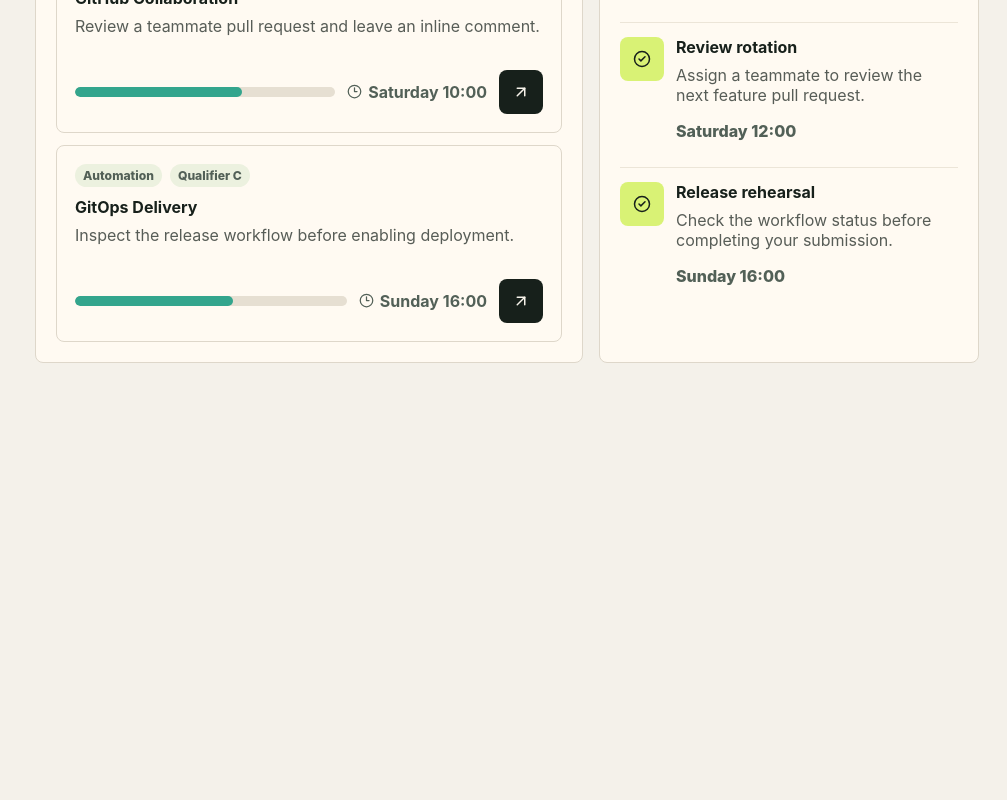
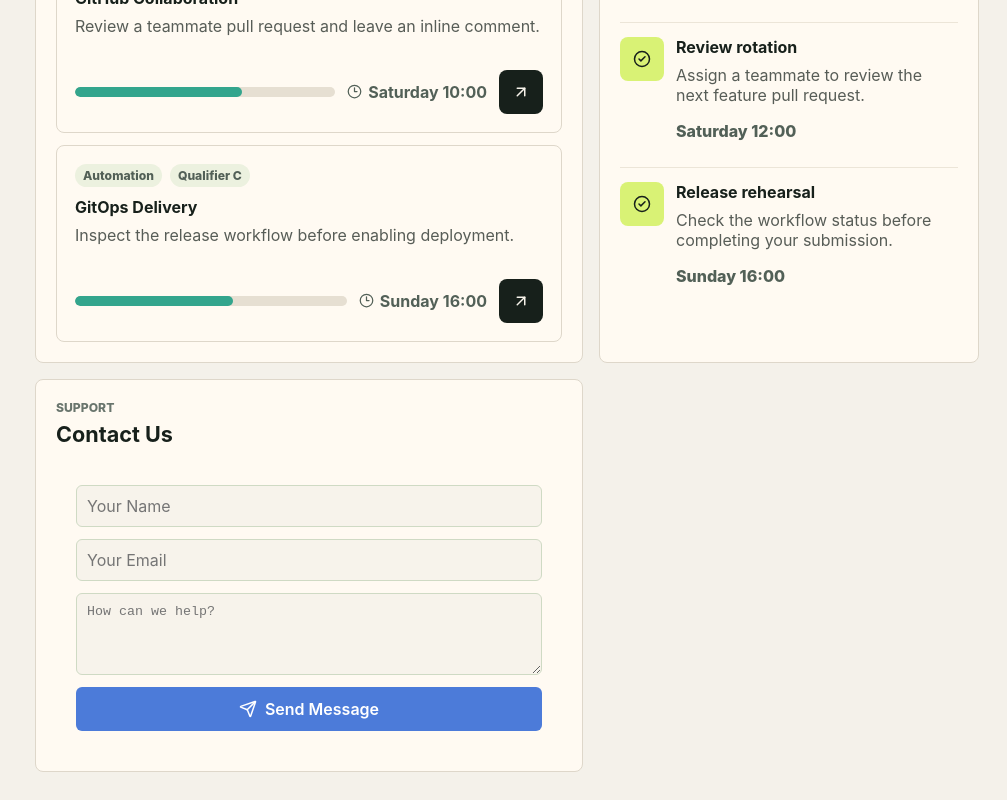
Before and after one commit to knurdz/deploy-sprint-finale-team-pikk, a React (Vite) app in the folder team-site/: page / in a window 1280 px wide. Shown: the part 1249-2049 px from the top of the page, without its empty margins (273-1280 px from the left). Before the commit the page ends 1640 px from the top, so only its background shows below. Built offline with nearby package versions, Linux system fonts and the light colour scheme; no server answers.

Commit message:
feat(T10): add Web3Forms contact service component

```diff
--- a/team-site/src/App.tsx
+++ b/team-site/src/App.tsx
@@ -12,6 +12,7 @@ import {
 } from 'lucide-react';
 import { CourseCard } from './components/CourseCard';
 import { DeadlineBoard } from './components/DeadlineBoard';
+import { ContactForm } from './components/ContactForm';
 import { LearningVelocity } from './components/LearningVelocity';
 import { StatCard } from './components/StatCard';
 import { courses } from './data/courses';
@@ -135,6 +136,7 @@ export function App() {
           </div>
 
           <DeadlineBoard deadlines={deadlineCards} />
+          <ContactForm />
         </section>
       </section>
     </main>
--- /dev/null
+++ b/team-site/src/components/ContactForm.tsx
@@ -0,0 +1,108 @@
+import { useState } from 'react';
+import { Send } from 'lucide-react';
+
+export function ContactForm() {
+  const [status, setStatus] = useState<string>('');
+
+  const handleSubmit = async (e: React.FormEvent<HTMLFormElement>) => {
+    e.preventDefault();
+    const form = e.currentTarget;
+    const formData = new FormData(form);
+
+    // Add the Web3Forms access key
+    // Using import.meta.env if provided, otherwise falling back to the direct key for the hackathon
+    const accessKey = import.meta.env.VITE_WEB3FORMS_ACCESS_KEY || '8d45e3be-3f44-4bc3-80ad-eea0201892be';
+    formData.append('access_key', accessKey);
+
+    try {
+      setStatus('Sending...');
+      const response = await fetch('https://api.web3forms.com/submit', {
+        method: 'POST',
+        body: formData,
+      });
+
+      const data = await response.json();
+      if (data.success) {
+        setStatus('Message sent successfully!');
+        form.reset();
+      } else {
+        setStatus(`Failed to send. ${data.message}`);
+      }
+    } catch (error) {
+      setStatus('Error sending message. Please try again later.');
+    }
+  };
+
+  return (
+    <div className="panel" id="contact">
+      <div className="panelHeader">
+        <div>
+          <p className="eyebrow">Support</p>
+          <h2>Contact Us</h2>
+        </div>
+      </div>
+
+      <form
+        onSubmit={handleSubmit}
+        style={{
+          display: 'flex',
+          flexDirection: 'column',
+          gap: '12px',
+          padding: '20px'
+        }}
+      >
+        <input
+          type="text"
+          name="name"
+          placeholder="Your Name"
+          required
+          style={{ padding: '10px', borderRadius: '6px', border: '1px solid #cfdac4', background: '#f7f3eb' }}
+        />
+        <input
+          type="email"
+          name="email"
+          placeholder="Your Email"
+          required
+          style={{ padding: '10px', borderRadius: '6px', border: '1px solid #cfdac4', background: '#f7f3eb' }}
+        />
+        <textarea
+          name="message"
+          placeholder="How can we help?"
+          required
+          rows={4}
+          style={{ padding: '10px', borderRadius: '6px', border: '1px solid #cfdac4', background: '#f7f3eb', resize: 'vertical' }}
+        />
+
+        <button
+          type="submit"
+          style={{
+            display: 'flex',
+            alignItems: 'center',
+            justifyContent: 'center',
+            gap: '8px',
+            padding: '12px',
+            background: '#4c7bd9',
+            color: 'white',
+            border: 'none',
+            borderRadius: '6px',
+            cursor: 'pointer',
+            fontWeight: 600
+          }}
+        >
+          <Send size={18} />
+          Send Message
+        </button>
+
+        {status && (
+          <p style={{
+            fontSize: '14px',
+            marginTop: '8px',
+            color: status.includes('success') ? '#4c7bd9' : '#e11d48'
+          }}>
+            {status}
+          </p>
+        )}
+      </form>
+    </div>
+  );
+}
```
